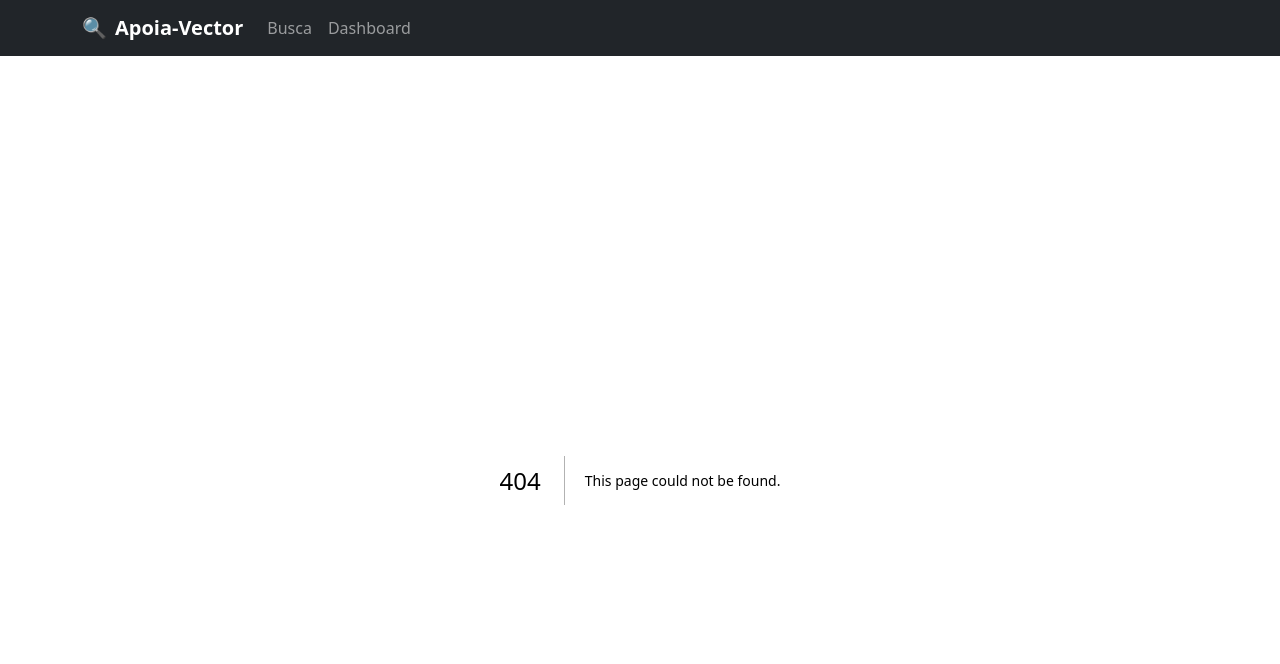
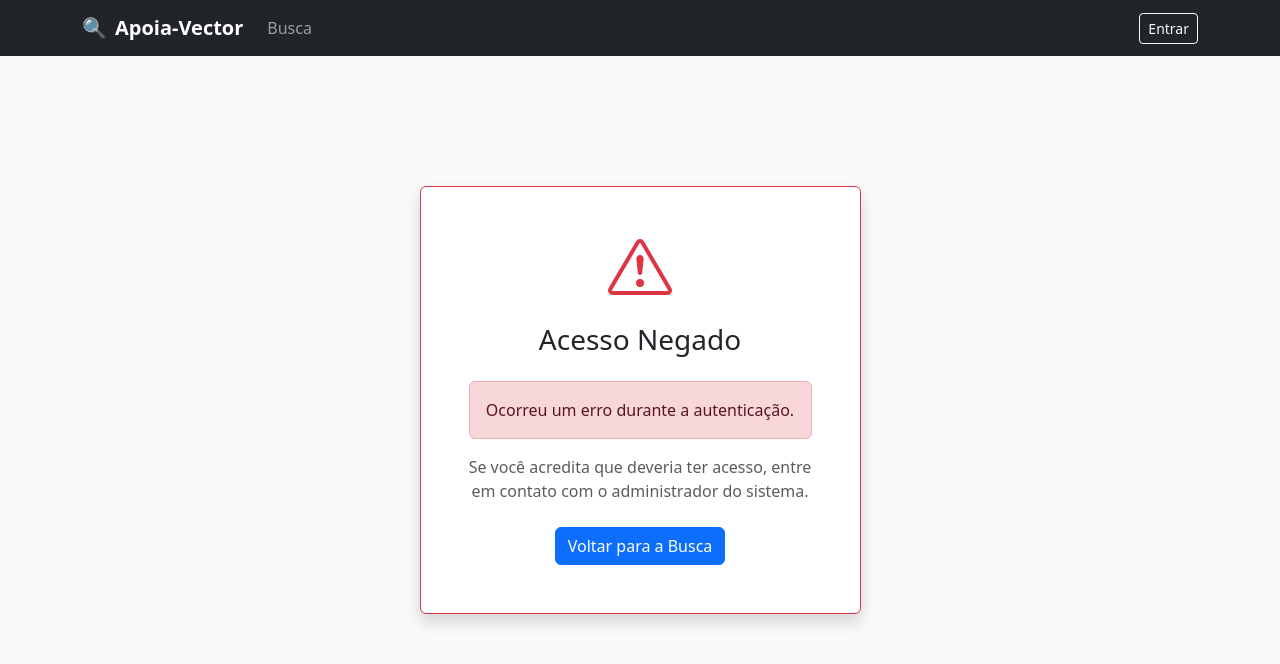
Before and after one commit to crivano/apoia-vector, a Next.js app: page /auth/error in a window 1280 px wide. Before the commit this address had no page. Shown: the top 664 px of the page. Built offline with nearby package versions, Linux system fonts and the light colour scheme; no server answers.

Commit message:
feat: implement NextAuth for authentication and protect routes with access control

```diff
--- a/package.json
+++ b/package.json
@@ -20,6 +20,7 @@
     "jsonpath-plus": "^10.3.0",
     "knex": "^3.1.0",
     "next": "16.1.5",
+    "next-auth": "^4.24.13",
     "nunjucks": "^3.2.4",
     "pg": "^8.17.2",
     "react": "19.2.3",
--- /dev/null
+++ b/src/app/api/auth/[...nextauth]/route.ts
@@ -0,0 +1,6 @@
+import NextAuth from "next-auth";
+import { authOptions } from "@/lib/auth";
+
+const handler = NextAuth(authOptions);
+
+export { handler as GET, handler as POST };
--- /dev/null
+++ b/src/app/auth/error/page.tsx
@@ -0,0 +1,63 @@
+"use client";
+
+import { useSearchParams } from "next/navigation";
+import Link from "next/link";
+
+export default function AuthError() {
+  const searchParams = useSearchParams();
+  const error = searchParams.get("error");
+
+  return (
+    <div className="container">
+      <div className="row justify-content-center align-items-center" style={{ minHeight: "80vh" }}>
+        <div className="col-md-6 col-lg-5">
+          <div className="card shadow border-danger">
+            <div className="card-body text-center p-5">
+              <div className="text-danger mb-4">
+                <svg
+                  xmlns="http://www.w3.org/2000/svg"
+                  width="64"
+                  height="64"
+                  fill="currentColor"
+                  className="bi bi-exclamation-triangle"
+                  viewBox="0 0 16 16"
+                >
+                  <path d="M7.938 2.016A.13.13 0 0 1 8.002 2a.13.13 0 0 1 .063.016.15.15 0 0 1 .054.057l6.857 11.667c.036.06.035.124.002.183a.2.2 0 0 1-.054.06.1.1 0 0 1-.066.017H1.146a.1.1 0 0 1-.066-.017.2.2 0 0 1-.054-.06.18.18 0 0 1 .002-.183L7.884 2.073a.15.15 0 0 1 .054-.057m1.044-.45a1.13 1.13 0 0 0-1.96 0L.165 13.233c-.457.778.091 1.767.98 1.767h13.713c.889 0 1.438-.99.98-1.767z"/>
+                  <path d="M7.002 12a1 1 0 1 1 2 0 1 1 0 0 1-2 0M7.1 5.995a.905.905 0 1 1 1.8 0l-.35 3.507a.552.552 0 0 1-1.1 0z"/>
+                </svg>
+              </div>
+
+              <h1 className="h3 mb-4">Acesso Negado</h1>
+
+              {error === "AccessDenied" && (
+                <div className="alert alert-danger" role="alert">
+                  Seu email não está autorizado a acessar o dashboard do Apoia-Vector.
+                </div>
+              )}
+
+              {error === "Configuration" && (
+                <div className="alert alert-warning" role="alert">
+                  Erro de configuração. Entre em contato com o administrador.
+                </div>
+              )}
+
+              {!error && (
+                <div className="alert alert-danger" role="alert">
+                  Ocorreu um erro durante a autenticação.
+                </div>
+              )}
+
+              <p className="text-muted mb-4">
+                Se você acredita que deveria ter acesso, entre em contato com o administrador do sistema.
+              </p>
+
+              <Link href="/" className="btn btn-primary">
+                Voltar para a Busca
+              </Link>
+            </div>
+          </div>
+        </div>
+      </div>
+    </div>
+  );
+}
--- a/src/app/layout.tsx
+++ b/src/app/layout.tsx
@@ -1,6 +1,7 @@
 import type { Metadata } from "next";
 import "./globals.css";
 import Navbar from "@/components/Navbar";
+import AuthProvider from "@/components/AuthProvider";
 
 export const metadata: Metadata = {
   title: "Apoia-Vector",
@@ -15,10 +16,12 @@ export default function RootLayout({
   return (
     <html lang="pt-BR">
       <body>
-        <Navbar />
-        <main className="container py-4">
-          {children}
-        </main>
+        <AuthProvider>
+          <Navbar />
+          <main className="container py-4">
+            {children}
+          </main>
+        </AuthProvider>
       </body>
     </html>
   );
--- /dev/null
+++ b/src/components/AuthProvider.tsx
@@ -0,0 +1,7 @@
+"use client";
+
+import { SessionProvider } from "next-auth/react";
+
+export default function AuthProvider({ children }: { children: React.ReactNode }) {
+  return <SessionProvider>{children}</SessionProvider>;
+}
--- a/src/components/Navbar.tsx
+++ b/src/components/Navbar.tsx
@@ -2,9 +2,11 @@
 
 import Link from "next/link";
 import { usePathname } from "next/navigation";
+import { useSession, signIn, signOut } from "next-auth/react";
 
 export default function Navbar() {
   const pathname = usePathname();
+  const { data: session, status } = useSession();
 
   const isActive = (path: string) => {
     if (path === "/") return pathname === "/";
@@ -38,6 +40,7 @@ export default function Navbar() {
                 Busca
               </Link>
             </li>
+            {session && (
               <li className="nav-item">
                 <Link
                   href="/dashboard"
@@ -46,7 +49,33 @@ export default function Navbar() {
                   Dashboard
                 </Link>
               </li>
+            )}
           </ul>
+
+          <div className="d-flex align-items-center">
+            {status === "loading" ? (
+              <span className="navbar-text text-light">Carregando...</span>
+            ) : session ? (
+              <div className="d-flex align-items-center">
+                <span className="navbar-text text-light me-3">
+                  {session.user?.email}
+                </span>
+                <button
+                  onClick={() => signOut()}
+                  className="btn btn-outline-light btn-sm"
+                >
+                  Sair
+                </button>
+              </div>
+            ) : (
+              <button
+                onClick={() => signIn("google")}
+                className="btn btn-outline-light btn-sm"
+              >
+                Entrar
+              </button>
+            )}
+          </div>
         </div>
       </div>
     </nav>
--- /dev/null
+++ b/src/middleware.ts
@@ -0,0 +1,5 @@
+export { default } from "next-auth/middleware";
+
+export const config = {
+  matcher: ["/dashboard/:path*", "/sources/:path*", "/api/sources/:path*"],
+};
```
Also changed, not shown: src/app/auth/signin/page.tsx (added, +51 -0 lines), src/lib/auth.ts (added, +43 -0 lines), 2 other files (tests, documents, lock files or other folders). Lines whose indentation alone changed are shown as unchanged.
